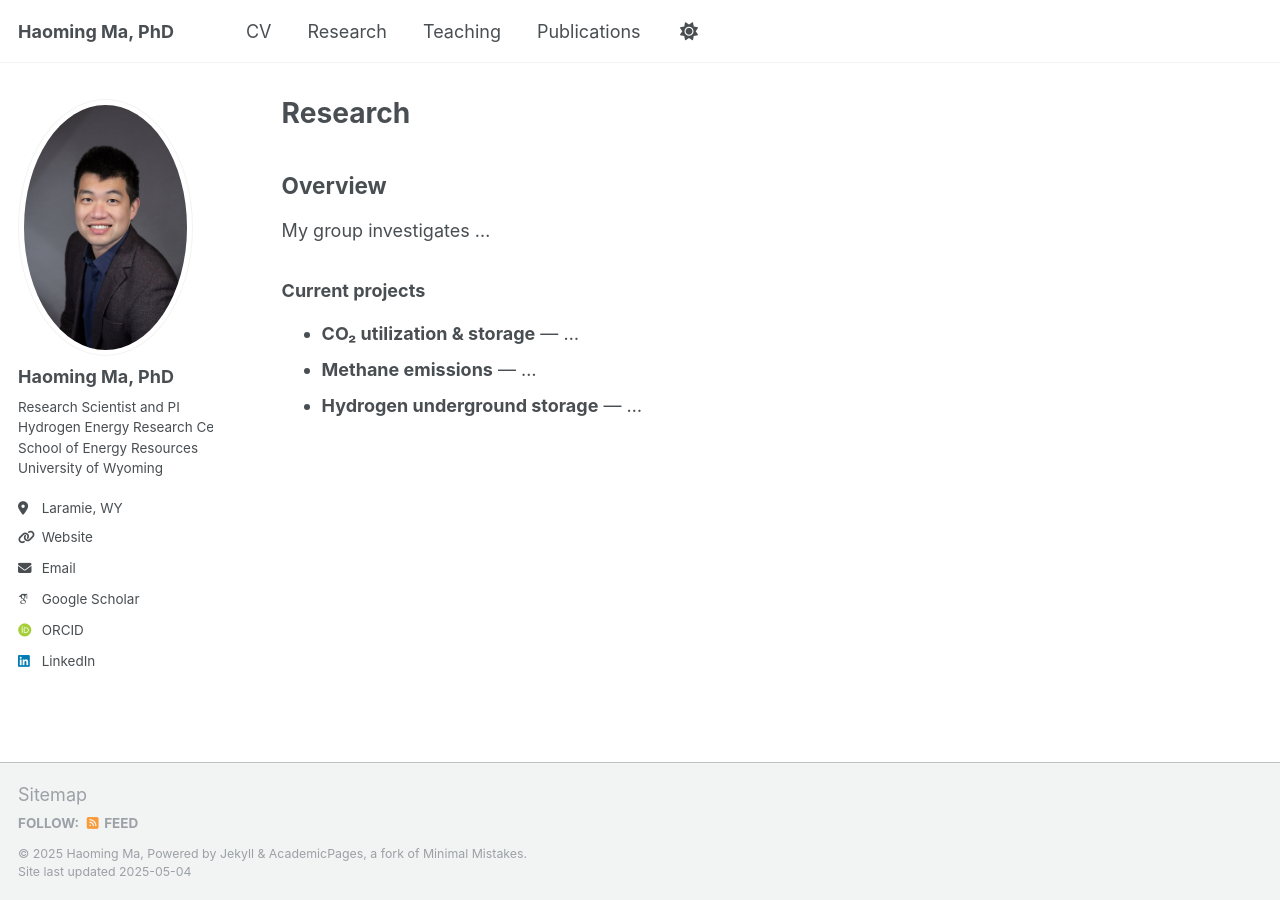
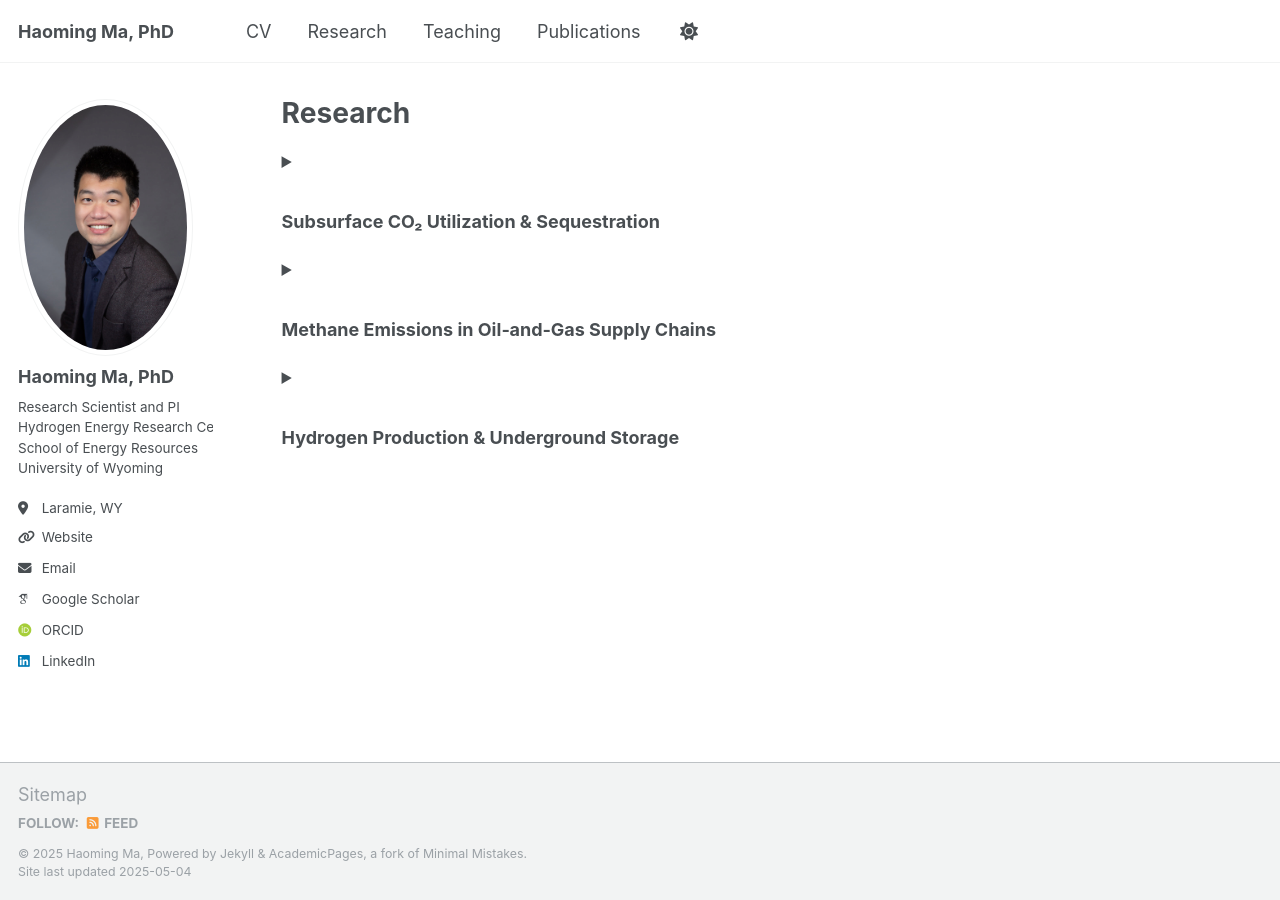
Before and after one commit to haoming-ma/haoming-ma.github.io, a Jekyll site: the page built from _pages/research.md, in a window 1280 px wide. Built offline with Jekyll 4.4.1, drawn with Linux system fonts in a browser that asks for light colours; some web fonts are replaced.

Commit message:
Update research.md

```diff
--- a/_pages/research.md
+++ b/_pages/research.md
@@ -5,12 +5,30 @@ permalink: /research/ # trailing slash keeps links consistent
 author_profile: true  # optional: shows sidebar/profile if the theme supports it
 ---
 
-<!-- Replace everything below with your actual text or Markdown -->
+<style>
+/* optional polish — makes the whole summary line clickable & styled */
+details summary {
+  cursor: pointer;
+  font-weight: 600;
+  padding: 0.4em 0;
+}
+details summary::-webkit-details-marker { display: none; }  /* hides default ▶ */
+details[open] summary { color: var(--link-color); }         /* highlight active */
+</style>
 
-## Overview
-My group investigates …
+<details class="accordion">
+  <summary><h3>Subsurface CO₂ Utilization & Sequestration</h3></summary>
+  <p>Put your content here – images, lists, citations, anything Markdown
+  allows.  You can keep writing paragraphs or embed figures.</p>
+</details>
 
-### Current projects
-- **CO₂ utilization & storage** — …
-- **Methane emissions** — …
-- **Hydrogen underground storage** — …
+<details class="accordion">
+  <summary><h3>Methane Emissions in Oil‑and‑Gas Supply Chains</h3></summary>
+  <p>Describe your measurement campaigns, AI models, key publications …</p>
+</details>
+
+<details class="accordion">
+  <summary><h3>Hydrogen Production & Underground Storage</h3></summary>
+  <p>Explain your white / blue / orange H₂ work and reservoir‑simulation
+  results …</p>
+</details>
```
